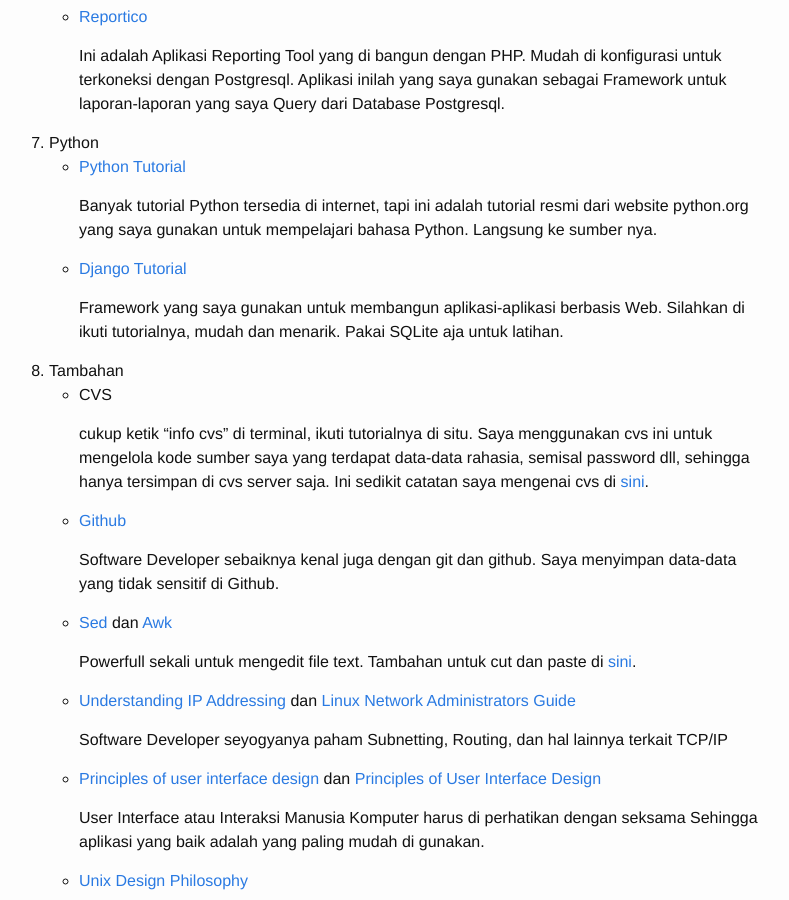
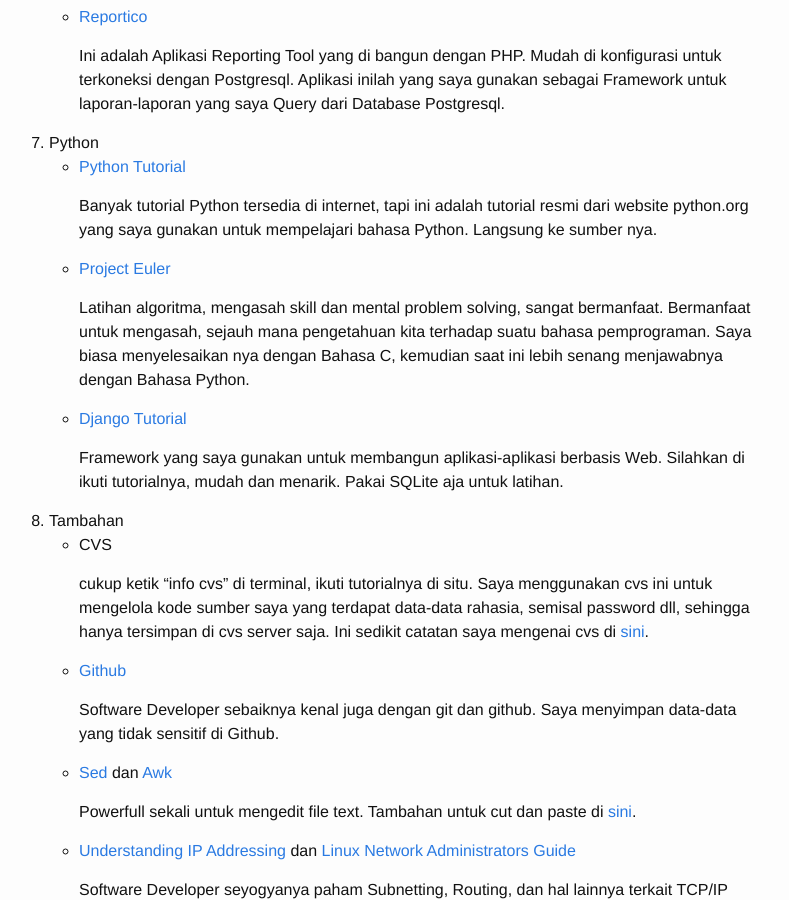
Before and after one commit to muntaza/muntaza.github.io, a Jekyll site: the page built from _posts/2018-12-30-belajar-mandiri-pemprograman.markdown, in a window 1280 px wide and 900 px high, scrolled down 2085 px. Shown: the whole window, without its empty margins (251-1040 px from the left). Built offline with Jekyll 4.4.1, drawn with Linux system fonts in a browser that asks for light colours.

Commit message:
tambah catatan

```diff
--- a/_posts/2018-12-30-belajar-mandiri-pemprograman.markdown
+++ b/_posts/2018-12-30-belajar-mandiri-pemprograman.markdown
@@ -119,6 +119,13 @@
 	    Banyak tutorial Python tersedia di internet, tapi ini adalah tutorial resmi dari website
 	    python.org yang saya gunakan untuk mempelajari bahasa Python. Langsung ke sumber nya.
 
+    -	[Project Euler](https://projecteuler.net/archives)
+
+	    Latihan algoritma, mengasah skill dan mental problem solving, sangat bermanfaat.
+	    Bermanfaat untuk mengasah, sejauh mana pengetahuan kita terhadap suatu bahasa pemprograman.
+	    Saya biasa menyelesaikan nya dengan Bahasa C, kemudian saat ini lebih senang menjawabnya
+	    dengan Bahasa Python.
+
     -	[Django Tutorial](https://docs.djangoproject.com/en/2.1/intro/tutorial01/)
 
 	    Framework yang saya gunakan untuk membangun aplikasi-aplikasi berbasis Web. Silahkan
```
